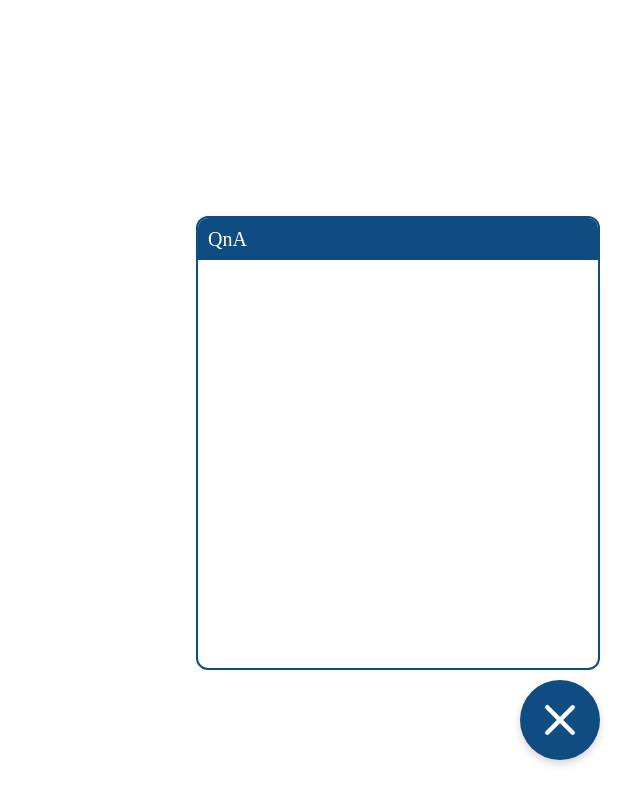
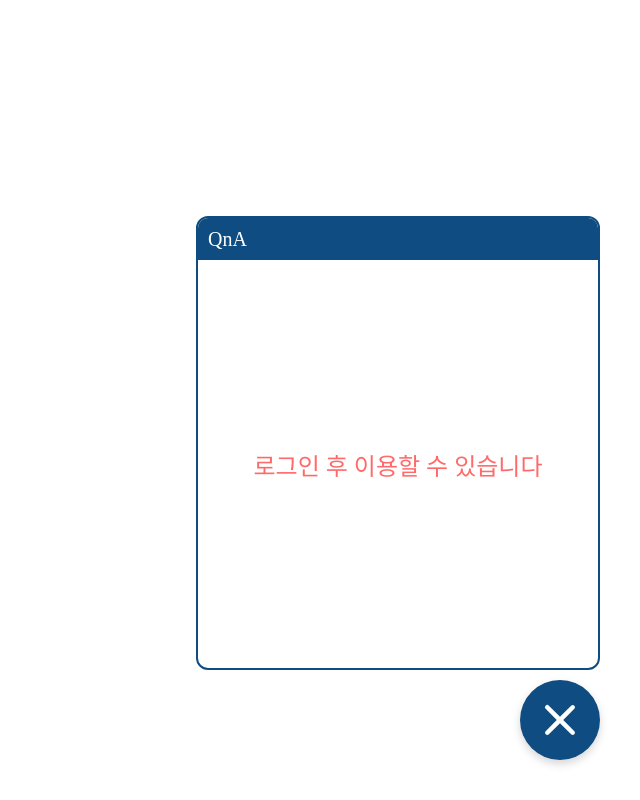
Before and after one commit to bookbook-javaproject/Frame-Frontend-QnA, a Vue app: page / in a window 1280 px wide. Both pictures are taken after a click on the button 1200 px from the left and 720 px from the top of the page. Shown: the whole page, without its empty margins (640-1280 px from the left). Built offline with nearby package versions, Linux system fonts and the light colour scheme; a web font is replaced by a local one.

Commit message:
[CREATE] #13 비로그인 상태일때 애니메이션 효과

```diff
--- a/src/thema.scss
+++ b/src/thema.scss
@@ -1,5 +1,6 @@
 $MAIN_COLOR: #0f4c81;
 $MAIN_HOVER: #083d6c;
+$RED_COLOR: #ff6969;
 
 $DEFAULT_RADIUS: '12px';
 
--- a/src/views/chatting/index.vue
+++ b/src/views/chatting/index.vue
@@ -5,15 +5,23 @@
     @animationend="onAnimationEnd"
   >
     <header>QnA</header>
-    <main></main>
+    <main v-bind:class="isOpen ? 'isOpen' : ''">
+      <div v-if="isLogin"></div>
+      <not-login v-else />
+    </main>
   </div>
 </template>
 
 <script>
+import NotLogin from '../notLogin';
 export default {
   name: 'Chatting',
+  components: {
+    'not-login': NotLogin,
+  },
   props: {
     isOpen: Boolean,
+    isLogin: Boolean,
   },
   watch: {
     isOpen() {
--- a/src/views/chatting/style/index.scss
+++ b/src/views/chatting/style/index.scss
@@ -28,9 +28,31 @@
 }
 
 @keyframes fadeIn {
+  0% {
+    opacity: 0;
+  }
+  70% {
+    opacity: 0;
+    transform: scale(0.98);
+  }
+  100% {
+    opacity: 1;
+    transform: scale(1);
+  }
 }
 
 @keyframes fadeOut {
+  0% {
+    opacity: 1;
+    transform: scale(1);
+  }
+  70% {
+    opacity: 0;
+    transform: scale(0.98);
+  }
+  100% {
+    opacity: 0;
+  }
 }
 
 .chatting__wrapper {
@@ -57,4 +79,18 @@
     font-size: 20px;
     color: #ffffff;
   }
+
+  > main {
+    width: 100%;
+    height: 408px;
+    padding: 16px;
+    box-sizing: border-box;
+    animation: fadeOut 1.5s ease-out;
+
+    &.isOpen {
+      animation: fadeIn 1.5s ease-out;
+    }
+    // animation: ${({ isOpen }) => (isOpen ? fadeIn : fadeOut)} 1.5s ease-out
+    //   forwards;
+  }
 }
--- a/src/views/messenger/index.vue
+++ b/src/views/messenger/index.vue
@@ -1,6 +1,6 @@
 <template>
   <div class="messenger__wrapper">
-    <chatting v-bind:isOpen="isOpen" />
+    <chatting v-bind:isOpen="isOpen" v-bind:isLogin="isLogin" />
     <button @click="toggleModal">
       <img :src="isOpen ? closeImage : chattingImage" />
     </button>
@@ -19,6 +19,7 @@ export default {
   data() {
     return {
       isOpen: false,
+      isLogin: false,
       chattingImage,
       closeImage,
     };
--- /dev/null
+++ b/src/views/notLogin/index.vue
@@ -0,0 +1,15 @@
+<template>
+  <div class="not-login__wrapper">
+    <p>로그인 후 이용할 수 있습니다</p>
+  </div>
+</template>
+
+<script>
+export default {
+  name: 'NotLogin',
+};
+</script>
+
+<style lang="scss" scoped>
+@import './style/index.scss';
+</style>
--- /dev/null
+++ b/src/views/notLogin/style/index.scss
@@ -0,0 +1,15 @@
+@import '../../../thema';
+
+.not-login__wrapper {
+  width: 100%;
+  height: 100%;
+  display: flex;
+  justify-content: center;
+  align-items: center;
+
+  > p {
+    font-size: 24px;
+    font-family: $FONT_FAMILY;
+    color: $RED_COLOR;
+  }
+}
```
